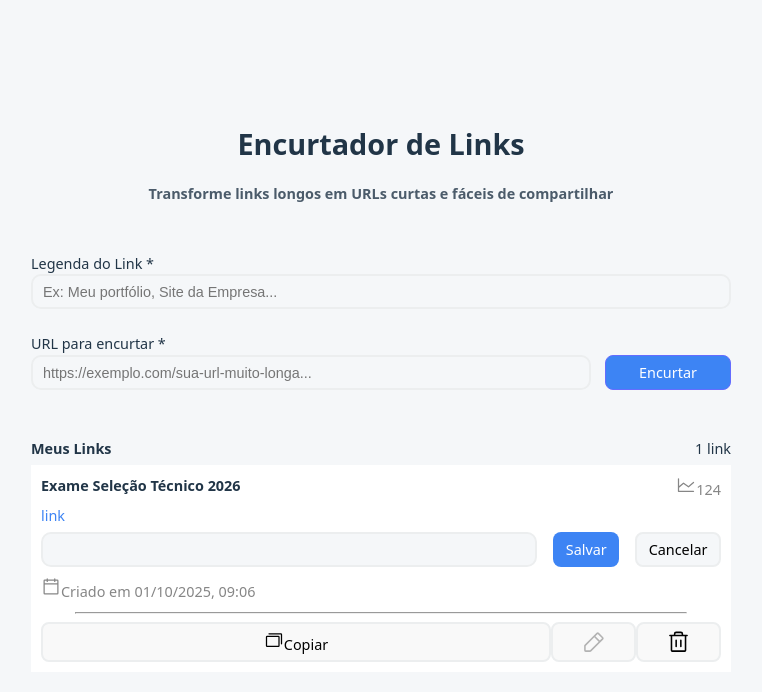
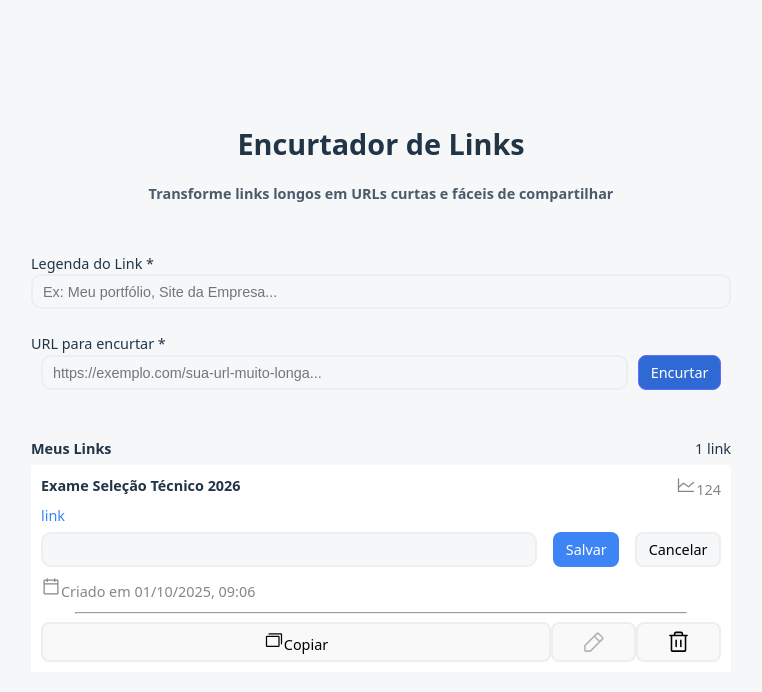
Before and after one commit to abeazist/encurtador-url-frontend, a React (Vite) app in the folder url-frontend/: page / in a window 1280 px wide. In both pictures the pointer is over the button "Encurtar". Shown: the top 692 px of the page, without its empty margins (259-1021 px from the left). Built offline with nearby package versions, Linux system fonts and the light colour scheme.

Commit message:
reponsividade e alterações css

```diff
--- a/url-frontend/src/pages/TelaPrincipal.css
+++ b/url-frontend/src/pages/TelaPrincipal.css
@@ -5,6 +5,7 @@
     --extra-dark-gray: #868686;
     --blue: #3d84f4;
     --white: #ffffff;
+    --black: #000000;
 
 }
 
@@ -75,6 +76,8 @@ input{
     display: flex;
     flex-direction: row;
     justify-content: space-between;
+    gap: 10px;
+    padding: 0 10px;
 }
 
 .btn-encurtar{
@@ -82,6 +85,14 @@ input{
     color: var(--white);
     width: 18%;
 }
+
+.div-url-encurtar input {
+    flex: 1;
+    min-width: 0;
+}
+
+
+
 
 .meuLink{
     background-color: var(--white);
@@ -120,8 +131,7 @@ input{
 }
 
 .btn-edit, .btn-exclui{
-        flex: 1;
-
+    flex: 1;
     border-radius: 8px;
     width: 10%;
     border: 2px solid var(--dark-gray)
@@ -132,6 +142,8 @@ button {
     height: 35px;
     font-size: 0.9rem;
     padding: 0.4em 0.8em;
+     flex-shrink: 0;
+      width: auto;
 
 }
 
@@ -143,7 +155,6 @@ hr{
 }
 
 .btn-salvar{
-
     color: var(--white);
     background-color: var(--blue);
 }
@@ -188,7 +199,35 @@ hr{
 
 
 
-/* RESPONSIVO */
+/* Hoover dos botões */
+
+.btn-encurtar:hover {
+    background-color: #2f6ad4;
+    cursor: pointer;
+}
+
+.btn-salvar:hover {
+    background-color: #2f6ad4;
+    cursor: pointer;
+}
+
+.btn-cancelar:hover {
+    background-color: #6e6e6e;
+    cursor: pointer;
+}
+
+.btn-edit:hover, .btn-exclui:hover {
+    background-color: var(--black);
+    cursor: pointer;
+}
+
+.btn-copiar:hover {
+    background-color: var(--black);
+    cursor: pointer;
+}
+
+
+
 @media (max-width: 1px) {
     .campos{
         width: 90%;
@@ -196,6 +235,9 @@ hr{
     .div-url-encurtar{
         flex-direction: column;
         gap: 2px;
+        flex: 1 1 auto;
+
+
     }
     .div-edicao-link{
         flex-direction: row;
```
Also changed, not shown: 1 other file (tests, documents, lock files or other folders).
